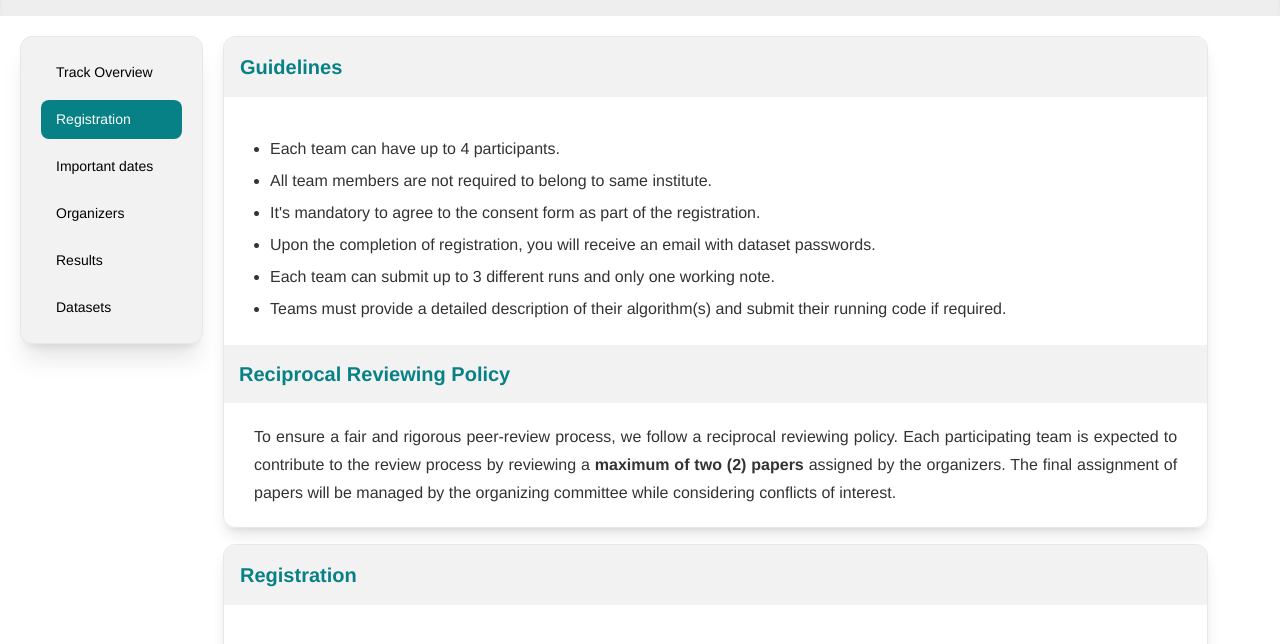
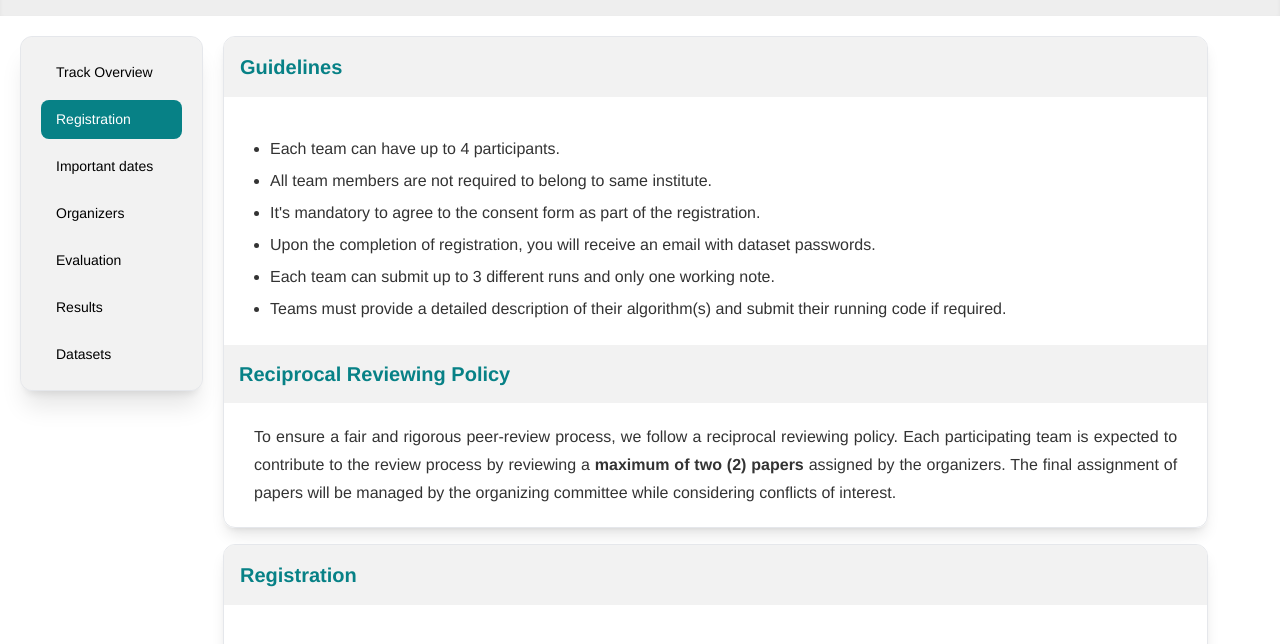
Before and after one commit to TriMixGen/TriMixGen-Indic, a plain HTML site: page registration.html in a window 1280 px wide. Shown: the part 192-836 px from the top of the page. Drawn offline with Linux system fonts and the light colour scheme; grey boxes are pictures that could not be loaded.

Commit message:
Update registration.html

```diff
--- a/registration.html
+++ b/registration.html
@@ -34,7 +34,8 @@
                 <a href="registration.html" class="bg-[#078186] text-white cursor-pointer text-[14px] hover:text-[#078186] w-full hover:bg-[#eeeeee] py-[9px] px-[15px] rounded-lg transition-all duration-300">Registration</a>
                 <a href="important_dates.html" class="cursor-pointer text-[14px] hover:text-[#078186] w-full hover:bg-[#eeeeee] py-[9px] px-[15px] rounded-lg transition-all duration-300">Important dates</a>
                 <a href="organizers.html" class="cursor-pointer text-[14px] hover:text-[#078186] w-full hover:bg-[#eeeeee] py-[9px] px-[15px] rounded-lg transition-all duration-300">Organizers</a>
-                <a href="results.html" class="cursor-pointer text-[14px] hover:text-[#078186] w-full hover:bg-[#eeeeee] py-[9px] px-[15px] rounded-lg transition-all duration-300">Results</a>
+                <a href="evaluation.html" class="cursor-pointer text-[14px] hover:text-[#078186] w-full hover:bg-[#eeeeee] py-[9px] px-[15px] rounded-lg transition-all duration-300">Evaluation</a>
+				<a href="results.html" class="cursor-pointer text-[14px] hover:text-[#078186] w-full hover:bg-[#eeeeee] py-[9px] px-[15px] rounded-lg transition-all duration-300">Results</a>
                 <a href="dataset.html" class="cursor-pointer text-[14px] hover:text-[#078186] w-full hover:bg-[#eeeeee] py-[9px] px-[15px] rounded-lg transition-all duration-300">Datasets</a>
                 <!--a href="https://hasocfire.github.io/hasoc/2023/results.html" class="cursor-pointer text-[14px] hover:text-[#078186] w-full hover:bg-[#eeeeee] py-[9px] px-[15px] rounded-lg transition-all duration-300">Results</a-->
                 <!--a href="https://hasocfire.github.io/hasoc/2023/reference.html" class="cursor-pointer text-[14px] hover:text-[#078186] w-full hover:bg-[#eeeeee] py-[9px] px-[15px] rounded-lg transition-all duration-300">Acknowledgment and Reference</a-->
```
